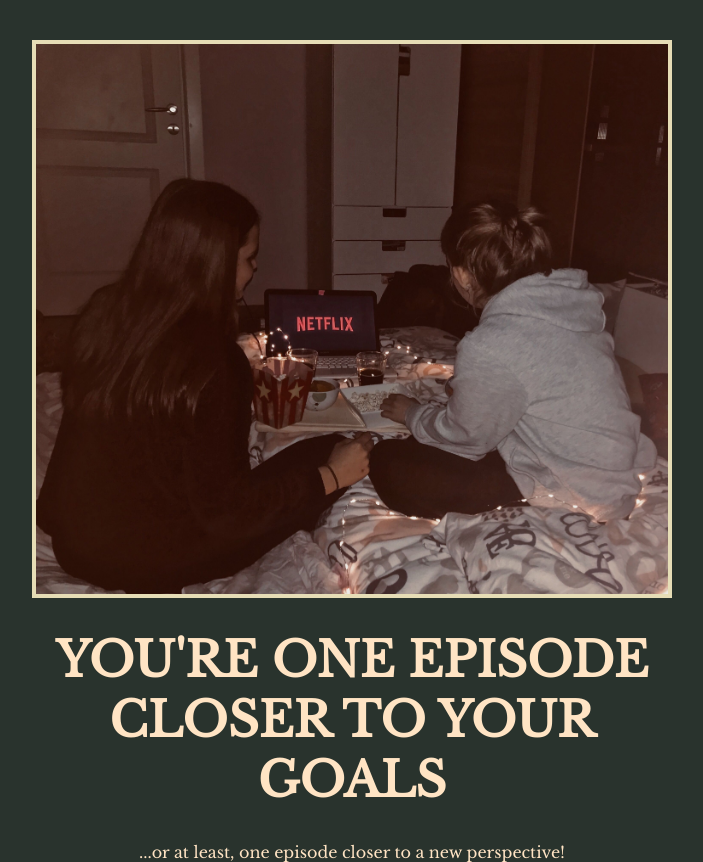
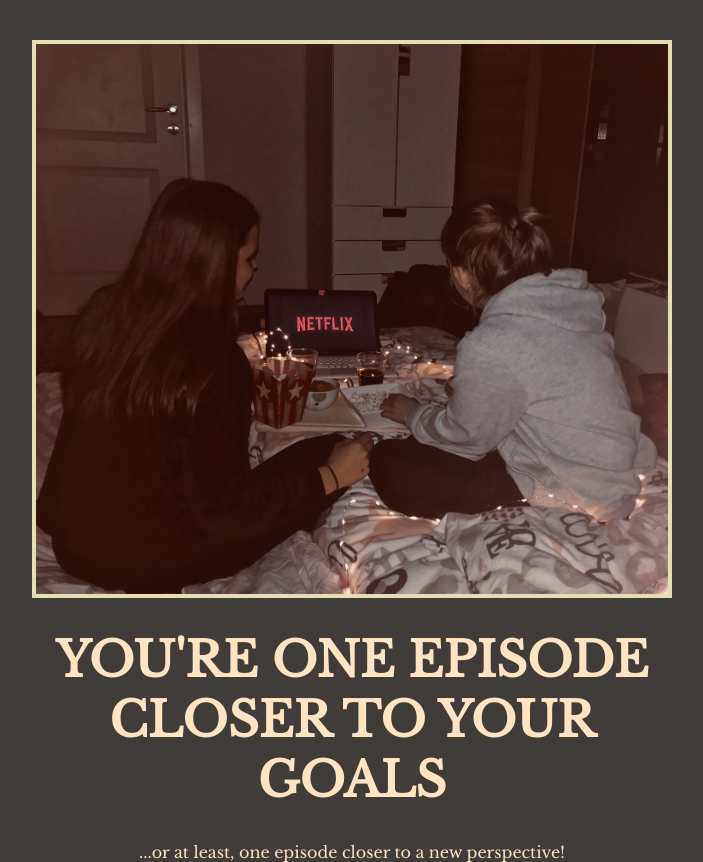
Before and after one commit to WillsAres/Motivation-Meme, a plain HTML site: page index.html in a window 1280 px wide. Shown: the whole page, without its empty margins (292-995 px from the left). Drawn offline with nearby package versions, Linux system fonts and the light colour scheme.

Commit message:
Update style.css

```diff
--- a/style.css
+++ b/style.css
@@ -1,5 +1,5 @@
 body{
-    background-color: #29332d;
+    background-color: #3f3c39;
 }
 
 h1{
```
